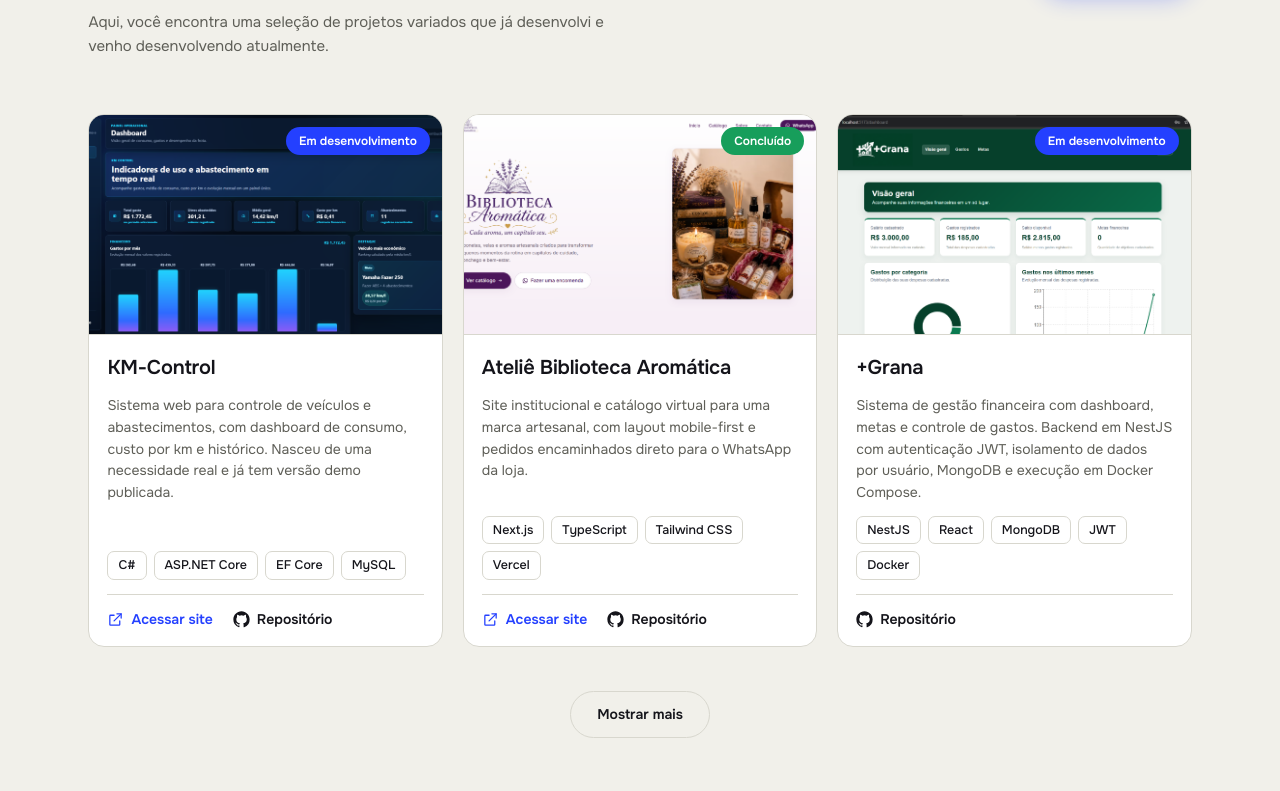
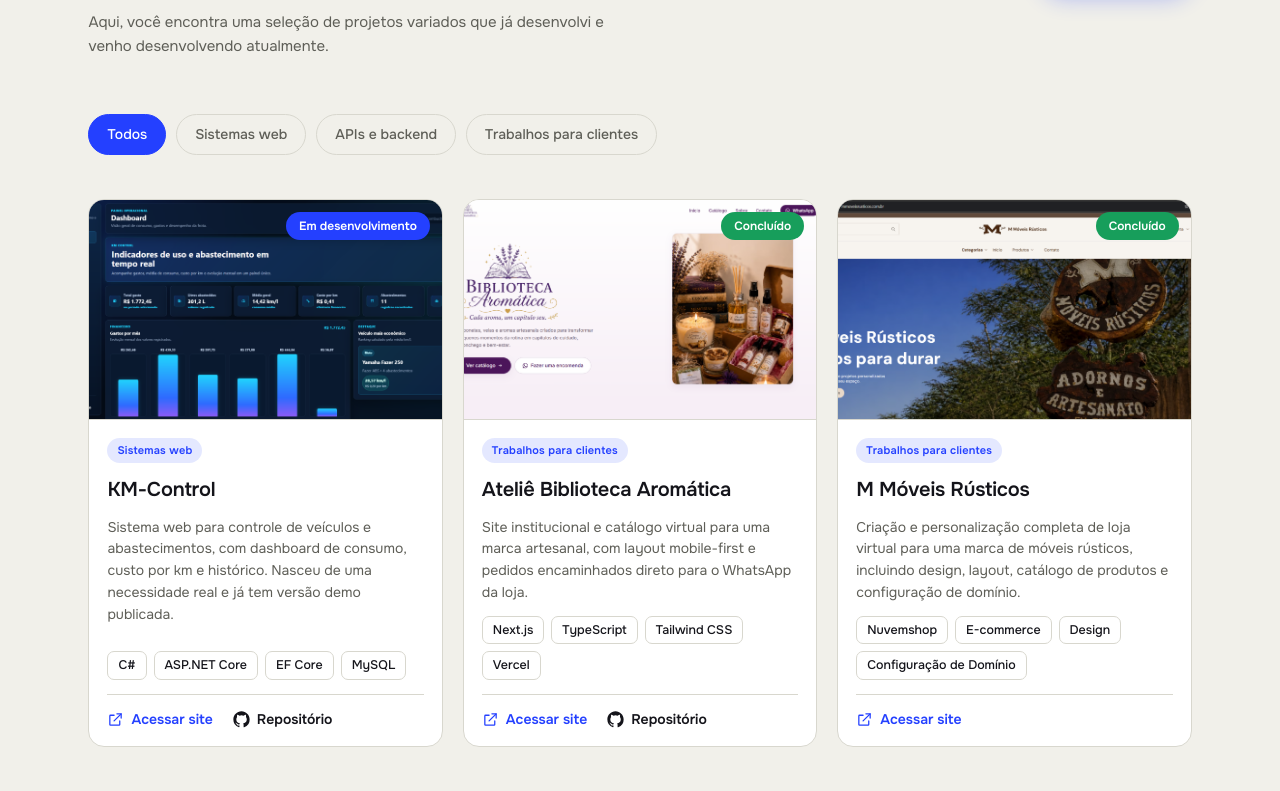
Before and after one commit to DanielMeirelesSi/PortfolioDaniel, a Next.js app: page / in a window 1280 px wide. Shown: the part 948-1739 px from the top of the page. Built offline with nearby package versions, Linux system fonts and the light colour scheme.

Commit message:
feat: update projects section

```diff
--- a/src/app/globals.css
+++ b/src/app/globals.css
@@ -401,3 +401,56 @@ footer {
   .rise { opacity: 1; transform: none; }
   .rvl { opacity: 1 !important; transform: none !important; }
 }
+.pfilter {
+  display: flex;
+  flex-wrap: wrap;
+  gap: 10px;
+  margin-bottom: clamp(28px, 4vw, 44px);
+}
+.pfilter-btn {
+  font-size: 14px;
+  font-weight: 500;
+  color: var(--gray);
+  border: 1px solid var(--hair);
+  border-radius: 999px;
+  padding: 9px 18px;
+  transition: color 0.2s ease, border-color 0.2s ease, background 0.2s ease;
+}
+.pfilter-btn:hover {
+  color: var(--ink);
+  border-color: var(--ink);
+}
+.pfilter-btn.active {
+  color: #fff;
+  background: var(--accent);
+  border-color: var(--accent);
+}
+.pcat-row {
+  display: flex;
+  flex-wrap: wrap;
+  gap: 6px;
+}
+.pcat {
+  align-self: flex-start;
+  font-size: 11px;
+  font-weight: 600;
+  letter-spacing: 0.02em;
+  color: var(--accent);
+  background: color-mix(in srgb, var(--accent) 12%, transparent);
+  padding: 4px 10px;
+  border-radius: 999px;
+}
+.cbtn-wa {
+  background: #25d366;
+  color: #fff;
+  box-shadow: 0 8px 22px rgba(37, 211, 102, 0.3);
+}
+.cbtn-wa:hover {
+  transform: translateY(-2px);
+  filter: brightness(1.05);
+}
+.contact-note {
+  margin-top: clamp(20px, 3vw, 28px);
+  font-size: 14.5px;
+  color: var(--gray);
+}
--- a/src/components/Contact.tsx
+++ b/src/components/Contact.tsx
@@ -3,12 +3,13 @@
 import { useLang } from "@/context/lang";
 import { socials } from "@/data/content";
 import Reveal from "./Reveal";
-import { MailIcon, LinkedInIcon } from "./Icons";
+import { MailIcon, LinkedInIcon, WhatsAppIcon } from "./Icons";
 
 export default function Contact() {
   const { t } = useLang();
 
   const gmailHref = `https://mail.google.com/mail/?view=cm&fs=1&to=${socials.email}`;
+  const waHref = `https://wa.me/${socials.whatsapp}?text=${encodeURIComponent(t.contactWaMsg)}`;
 
   return (
     <section className="contact" id="contato">
@@ -27,7 +28,12 @@ export default function Contact() {
             {LinkedInIcon}
             <span>{t.contactLinkedinBtn}</span>
           </a>
+          <a className="cbtn cbtn-wa" href={waHref} target="_blank" rel="noopener noreferrer">
+            {WhatsAppIcon}
+            <span>{t.contactWhatsappBtn}</span>
+          </a>
         </div>
+        <p className="contact-note">{t.contactFreela}</p>
       </Reveal>
     </section>
   );
--- a/src/components/Icons.tsx
+++ b/src/components/Icons.tsx
@@ -32,3 +32,9 @@ export const GradIcon = (
     <path d="M22 10v6" />
   </svg>
 );
+
+export const WhatsAppIcon = (
+  <svg viewBox="0 0 24 24" width="20" height="20" fill="currentColor" aria-hidden="true">
+    <path d="M17.5 14.4c-.3-.15-1.77-.87-2.04-.97-.27-.1-.47-.15-.67.15-.2.3-.77.97-.94 1.16-.17.2-.35.22-.65.07-.3-.15-1.26-.46-2.4-1.48-.9-.8-1.5-1.77-1.67-2.07-.17-.3-.02-.46.13-.6.13-.14.3-.35.45-.52.15-.17.2-.3.3-.5.1-.2.05-.37-.02-.52-.08-.15-.67-1.62-.92-2.22-.24-.58-.49-.5-.67-.51-.17-.01-.37-.01-.57-.01-.2 0-.52.07-.8.37-.27.3-1.04 1.02-1.04 2.48 0 1.46 1.07 2.88 1.22 3.08.15.2 2.1 3.2 5.08 4.49.71.3 1.26.49 1.7.63.71.22 1.36.19 1.87.12.57-.09 1.77-.72 2.02-1.42.25-.7.25-1.3.17-1.42-.07-.13-.27-.2-.57-.35zM12 2a10 10 0 0 0-8.6 15.06L2 22l5.05-1.32A10 10 0 1 0 12 2zm0 18.2a8.2 8.2 0 0 1-4.18-1.14l-.3-.18-3 .78.8-2.92-.2-.3A8.2 8.2 0 1 1 12 20.2z" />
+  </svg>
+);
--- a/src/components/Previews.tsx
+++ b/src/components/Previews.tsx
@@ -41,6 +41,49 @@ export default function Preview({ id }: { id: Project["id"] }) {
     );
   }
 
+if (id === "internal") {
+    return (
+      <div className="pv">
+        <div className="pv-top">
+          <span className="lbl">API · chamados</span>
+        </div>
+        <div className="pv-body">
+          <div className="pv-api">
+            <div className="pv-row">
+              <span className="pv-m g">GET</span> /api/tickets
+            </div>
+            <div className="pv-row">
+              <span className="pv-m">POST</span> /api/tickets
+            </div>
+            <div className="pv-row">
+              <span className="pv-m g">GET</span> /api/tickets/{"{id}"}
+            </div>
+            <div className="pv-row">
+              <span className="pv-m">PATCH</span> /api/tickets/{"{id}"}
+            </div>
+          </div>
+        </div>
+      </div>
+    );
+  }
+
+  if (id === "banqueiro") {
+    return (
+      <div className="pv">
+        <div className="pv-top">
+          <span className="lbl">Alocação de recursos</span>
+        </div>
+        <div className="pv-body">
+          <div className="pv-grid">
+            {["acc", "", "", "acc", "", "", "", "acc", "", "acc", "", "", "", "acc", "", "", "acc", "", "", "", "acc", "", "acc", ""].map((cell, i) => (
+              <div key={i} className={`pv-cell ${cell}`} />
+            ))}
+          </div>
+        </div>
+      </div>
+    );
+  }
+
   return (
     <div className="pv">
       <div className="pv-top">
--- a/src/components/Projects.tsx
+++ b/src/components/Projects.tsx
@@ -2,7 +2,7 @@
 
 import { useState } from "react";
 import { useLang } from "@/context/lang";
-import { projects, type Project } from "@/data/content";
+import { projects, categories, type Project, type CategoryId } from "@/data/content";
 import Reveal from "./Reveal";
 import Preview from "./Previews";
 import { GitHubIcon, ExternalIcon } from "./Icons";
@@ -27,9 +27,21 @@ function Cover({ project }: { project: Project }) {
 
 export default function Projects() {
   const { t, lang } = useLang();
+  const [active, setActive] = useState<CategoryId>("all");
   const [visible, setVisible] = useState(STEP);
-  const total = projects.length;
-  const shown = projects.slice(0, visible);
+
+  const catLabel = (id: CategoryId) => {
+    const found = categories.find((c) => c.id === id);
+    return found ? found[lang] : id;
+  };
+
+  const filtered = active === "all" ? projects : projects.filter((p) => p.categories.includes(active));
+  const shown = filtered.slice(0, visible);
+
+  const selectCat = (id: CategoryId) => {
+    setActive(id);
+    setVisible(STEP);
+  };
 
   return (
     <section className="projects" id="projetos">
@@ -41,6 +53,18 @@ export default function Projects() {
         <a className="cta" href="#contato">
           {t.contactCta} <span className="arr">↗</span>
         </a>
+      </div>
+
+      <div className="pfilter">
+        {categories.map((c) => (
+          <button
+            key={c.id}
+            className={`pfilter-btn ${active === c.id ? "active" : ""}`}
+            onClick={() => selectCat(c.id)}
+          >
+            {c[lang]}
+          </button>
+        ))}
       </div>
 
       <div className="pgrid">
@@ -55,6 +79,13 @@ export default function Projects() {
                 <Cover project={p} />
               </div>
               <div className="pcard-body">
+                <div className="pcat-row">
+                  {p.categories.map((cat) => (
+                    <span className="pcat" key={cat}>
+                      {catLabel(cat)}
+                    </span>
+                  ))}
+                </div>
                 <h3 className="pcard-title">{p.title}</h3>
                 <p className="pcard-desc">{c.desc}</p>
                 <div className="ptags">
@@ -70,9 +101,11 @@ export default function Projects() {
                       {ExternalIcon} {t.siteLabel}
                     </a>
                   )}
-                  <a className="pcard-link repo" href={p.repo} target="_blank" rel="noopener noreferrer">
-                    {GitHubIcon} {t.repoLabel}
-                  </a>
+                  {p.repo && (
+                    <a className="pcard-link repo" href={p.repo} target="_blank" rel="noopener noreferrer">
+                      {GitHubIcon} {t.repoLabel}
+                    </a>
+                  )}
                 </div>
               </div>
             </Reveal>
@@ -80,15 +113,15 @@ export default function Projects() {
         })}
       </div>
 
-      {total > STEP && (
+      {filtered.length > STEP && (
         <div className="showrow">
-          {visible < total && (
-            <button className="showbtn" onClick={() => setVisible((v) => Math.min(v + STEP, total))}>
+          {visible < filtered.length && (
+            <button className="showbtn" onClick={() => setVisible((v) => Math.min(v + STEP, filtered.length))}>
               {t.showMore}
             </button>
           )}
           {visible > STEP && (
-            <button className="showbtn ghost" onClick={() => setVisible((v) => Math.max(STEP, v - STEP))}>
+            <button className="showbtn ghost" onClick={() => setVisible(STEP)}>
               {t.showLess}
             </button>
           )}
--- a/src/data/content.ts
+++ b/src/data/content.ts
@@ -36,6 +36,9 @@ export interface UIStrings {
   contactLead: string;
   contactEmailBtn: string;
   contactLinkedinBtn: string;
+  contactWhatsappBtn: string;
+  contactWaMsg: string;
+  contactFreela: string;
 }
 
 export const ui: Record<Lang, UIStrings> = {
@@ -87,6 +90,9 @@ export const ui: Record<Lang, UIStrings> = {
     contactLead: "Vamos conversar? Me mande um email ou me chame no LinkedIn para nos falarmos melhor.",
     contactEmailBtn: "Enviar um email",
     contactLinkedinBtn: "Chamar no LinkedIn",
+    contactWhatsappBtn: "Chamar no WhatsApp",
+    contactWaMsg: "Olá Daniel, vi seu portfólio e gostaria de conversar",
+    contactFreela: "Também estou disponível para projetos freelancer.",
   },
   en: {
     nav: ["Work", "About", "Contact", "CV"],
@@ -136,18 +142,36 @@ export const ui: Record<Lang, UIStrings> = {
     contactLead: "Let's talk? Send me an email or reach out on LinkedIn and we can chat.",
     contactEmailBtn: "Send an email",
     contactLinkedinBtn: "Message on LinkedIn",
+    contactWhatsappBtn: "Message on WhatsApp",
+    contactWaMsg: "Hi Daniel, I saw your portfolio and would like to talk",
+    contactFreela: "I'm also available for freelance projects.",
   },
 };
 
+export type CategoryId = "all" | "web" | "backend" | "client";
+
+export interface Category {
+  id: CategoryId;
+  pt: string;
+  en: string;
+}
+
+export const categories: Category[] = [
+  { id: "all", pt: "Todos", en: "All" },
+  { id: "web", pt: "Sistemas web", en: "Web systems" },
+  { id: "backend", pt: "APIs e backend", en: "APIs & backend" },
+  { id: "client", pt: "Trabalhos para clientes", en: "Client work" },
+];
 
 export interface ProjectLocale {
   desc: string;
 }
 
 export interface Project {
-  id: "kmcontrol" | "maisgrana" | "cinema" | "atelie";
+  id: "kmcontrol" | "maisgrana" | "cinema" | "atelie" | "internal" | "banqueiro" | "mmoveis";
   title: string;
   tags: string[];
+  categories: Exclude<CategoryId, "all">[];
   repo: string;
   site?: string;
   status: "dev" | "done";
@@ -161,6 +185,7 @@ export const projects: Project[] = [
     id: "kmcontrol",
     title: "KM-Control",
     tags: ["C#", "ASP.NET Core", "EF Core", "MySQL"],
+    categories: ["web"],
     repo: "https://github.com/DanielMeirelesSi/KM_Control",
     site: "https://km-control-pi.vercel.app/",
     status: "dev",
@@ -172,6 +197,7 @@ export const projects: Project[] = [
     id: "atelie",
     title: "Ateliê Biblioteca Aromática",
     tags: ["Next.js", "TypeScript", "Tailwind CSS", "Vercel"],
+    categories: ["client"],
     repo: "https://github.com/DanielMeirelesSi/atelie-biblioteca-aromatica",
     site: "https://www.ateliebibliotecaaromatica.com.br",
     status: "done",
@@ -180,9 +206,22 @@ export const projects: Project[] = [
     en: { desc: "Marketing site and online catalog for an artisanal brand, with a mobile-first layout and orders routed straight to the shop's WhatsApp." },
   },
   {
+    id: "mmoveis",
+    title: "M Móveis Rústicos",
+    tags: ["Nuvemshop", "E-commerce", "Design", "Configuração de Domínio"],
+    categories: ["client"],
+    repo: "",
+    site: "https://www.mmoveisrusticos.com.br",
+    status: "done",
+    image: "/mmoveis.png",
+    pt: { desc: "Criação e personalização completa de loja virtual para uma marca de móveis rústicos, incluindo design, layout, catálogo de produtos e configuração de domínio." },
+    en: { desc: "Full setup and customization of an online store for a rustic furniture brand, including design, layout, product catalog and domain configuration." },
+  },
+  {
     id: "maisgrana",
     title: "+Grana",
     tags: ["NestJS", "React", "MongoDB", "JWT", "Docker"],
+    categories: ["web"],
     repo: "https://github.com/DanielMeirelesSi/MaisGrana",
     status: "dev",
     image: "/mais-grana.png",
@@ -193,14 +232,36 @@ export const projects: Project[] = [
     id: "cinema",
     title: "CinemaTicketsAPI",
     tags: ["C#", "ASP.NET Core", "REST", "Swagger"],
+    categories: ["backend"],
     repo: "https://github.com/DanielMeirelesSi/CinemaTicketsAPI",
     status: "done",
     image: "/cinema-tickets.png",
     pt: { desc: "API REST em C# para venda de ingressos de cinema, com controle de sessões e assentos, prevenção de venda duplicada e controle de concorrência com lock." },
     en: { desc: "REST API in C# for cinema ticket sales, with session and seat control, duplicate-sale prevention and lock-based concurrency control." },
   },
+  {
+    id: "internal",
+    title: "InternalTicketsAPI",
+    tags: ["Node.js", "Express", "REST"],
+    categories: ["backend"],
+    repo: "https://github.com/DanielMeirelesSi/InternalTicketsAPI",
+    status: "done",
+    image: "/tickets.png",
+    pt: { desc: "API para controle de chamados internos entre setores, desenvolvida com Node.js e Express, com rotas para abertura, acompanhamento e resolução de chamados." },
+    en: { desc: "API for managing internal support tickets between departments, built with Node.js and Express, with routes to open, track and resolve tickets." },
+  },
+  {
+    id: "banqueiro",
+    title: "Algoritmo do Banqueiro",
+    tags: ["C#", "Sistemas Operacionais", "Algoritmos"],
+    categories: ["backend"],
+    repo: "https://github.com/DanielMeirelesSi/SO-T1-Algoritmo-do-Banqueiro",
+    status: "done",
+    image: "/banqueiro.png",
+    pt: { desc: "Implementação em C# do Algoritmo do Banqueiro, de Sistemas Operacionais, para alocação segura de recursos e prevenção de deadlocks." },
+    en: { desc: "C# implementation of the Banker's Algorithm from Operating Systems, for safe resource allocation and deadlock prevention." },
+  },
 ];
-
 
 export interface Tech {
   n: string;
@@ -246,5 +307,6 @@ export const socials = {
   githubLabel: "github.com/DanielMeirelesSi",
   linkedin: "https://www.linkedin.com/in/daniel-meireles-343821354",
   linkedinLabel: "linkedin.com/in/daniel-meireles",
+  whatsapp: "5531997111572",
   cv: "/cv-daniel-meireles.pdf",
 };
```
Also changed, not shown: public/mmoveis.png (added).
